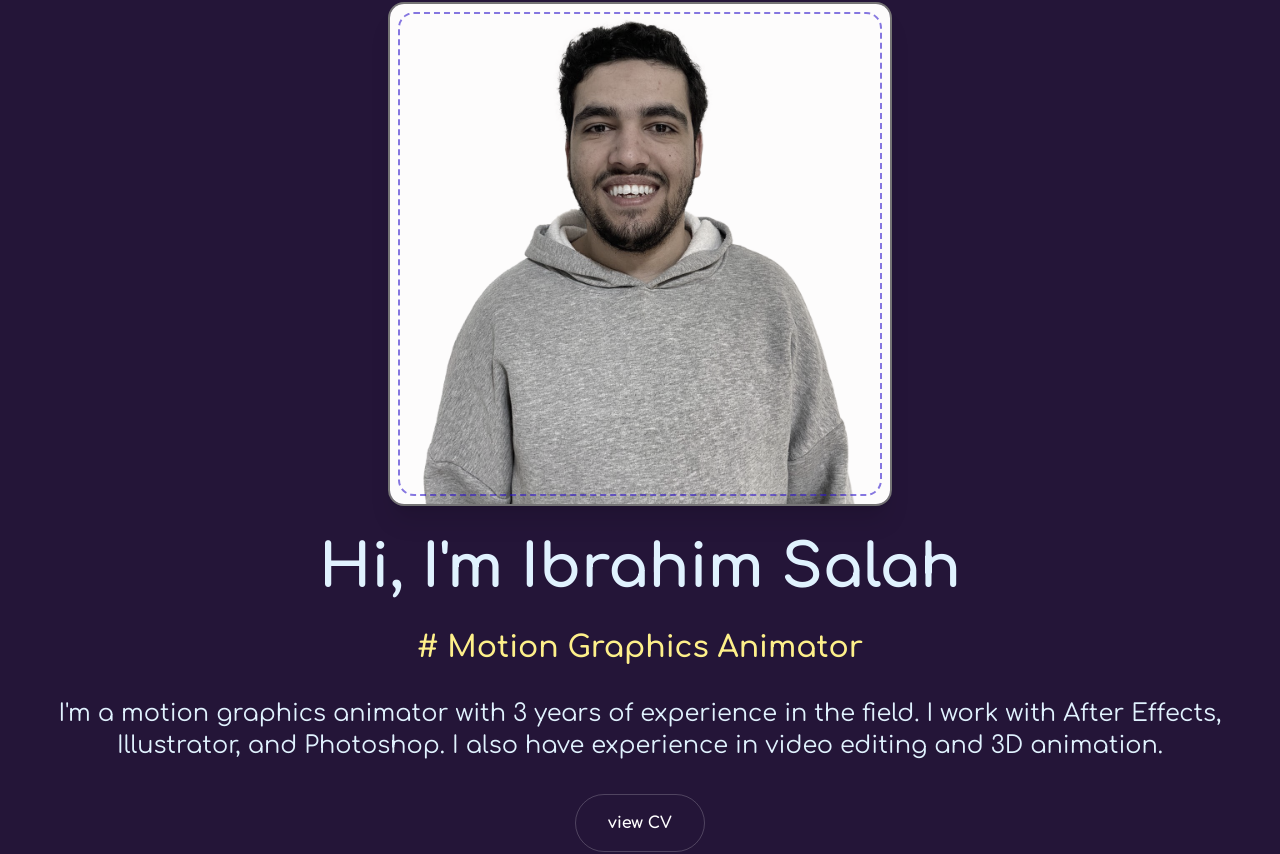
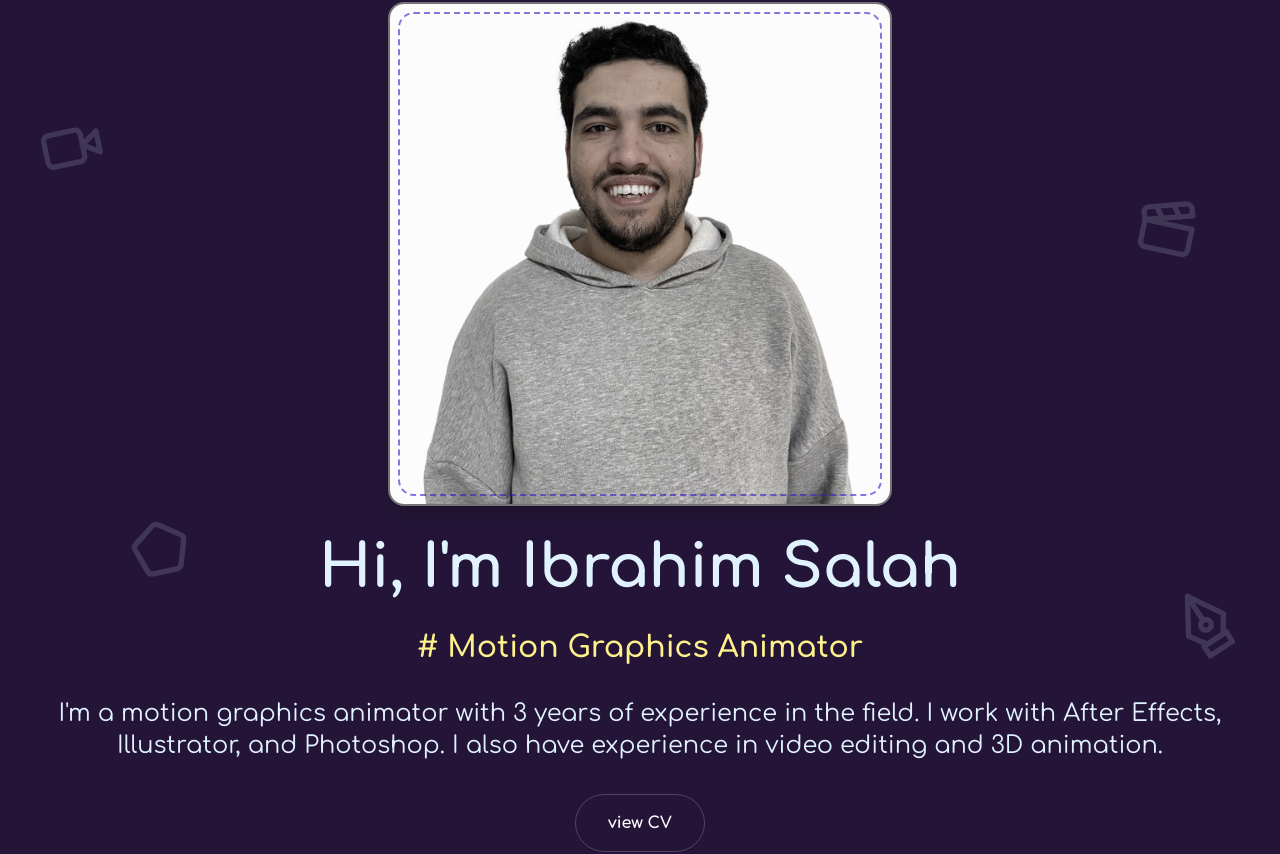
Before and after one commit to drsamiadel/ibrahimsalah, a Next.js app: page / in a window 1280 px wide. Shown: the part 146-1000 px from the top of the page. Built offline with nearby package versions, Linux system fonts and the light colour scheme.

Commit message:
add icons

```diff
--- a/app/_components/hero-section.tsx
+++ b/app/_components/hero-section.tsx
@@ -1,8 +1,13 @@
+import { Clapperboard, PenToolIcon, Pentagon, Video } from "lucide-react";
 import Image from "next/image";
 
 export default function HeroSetion() {
   return (
-    <div id="about" className="max-w-7xl min-w-[300px] mx-auto px-4 flex flex-col gap-4 md:gap-8 justify-center items-center">
+    <div id="about" className="max-w-7xl min-w-[300px] mx-auto px-4 flex flex-col gap-4 md:gap-8 justify-center items-center relative">
+      <Video className="absolute top-1/4 -mt-10 left-10 z-[-1] w-8 h-8 md:w-12 md:h-12 lg:w-16 lg:h-16 opacity-15 -rotate-12" />
+      <Clapperboard className="absolute mt-10 top-1/4 right-20 z-[-1] w-8 h-8 md:w-12 md:h-12 lg:w-16 lg:h-16 opacity-15 rotate-12" />
+      <PenToolIcon className="absolute bottom-1/4 -mb-10 right-10 z-[-1] w-8 h-8 md:w-12 md:h-12 lg:w-16 lg:h-16 opacity-15 rotate-12" />
+      <Pentagon className="absolute bottom-1/4 mb-10 left-32 z-[-1] w-8 h-8 md:w-12 md:h-12 lg:w-16 lg:h-16 opacity-15 -rotate-12" />
       <div className="personal-image mt-8 md:mt-20 rounded-md shadow-xl bounce-top">
         <Image
           src="/assets/personal-image.png"
@@ -25,7 +30,7 @@ export default function HeroSetion() {
       <a
         href="https://drive.google.com/file/d/1Barq_EwXw8inayfzut2piEvLukozJzVU/view?usp=sharing"
         target="_blank"
-        className="bg-violet-400/0 border border-white/20 hover:bg-violet-300 text-white font-bold py-4 px-8 rounded-full transition-all"
+        className="heartbeat bg-violet-400/0 border border-white/20 hover:bg-violet-300 text-white font-bold py-4 px-8 rounded-full transition-all"
       >
         view CV
       </a>
--- a/app/globals.css
+++ b/app/globals.css
@@ -350,6 +350,86 @@ header {
   }
 }
 
+/* ----------------------------------------------
+ * Generated by Animista on 2024-1-23 15:25:8
+ * Licensed under FreeBSD License.
+ * See http://animista.net/license for more info.
+ * w: http://animista.net, t: @cssanimista
+ * ---------------------------------------------- */
+
+/**
+ * ----------------------------------------
+ * animation heartbeat
+ * ----------------------------------------
+ */
+ @-webkit-keyframes heartbeat {
+  from {
+    -webkit-transform: scale(1);
+            transform: scale(1);
+    -webkit-transform-origin: center center;
+            transform-origin: center center;
+    -webkit-animation-timing-function: ease-out;
+            animation-timing-function: ease-out;
+  }
+  10% {
+    -webkit-transform: scale(0.91);
+            transform: scale(0.91);
+    -webkit-animation-timing-function: ease-in;
+            animation-timing-function: ease-in;
+  }
+  17% {
+    -webkit-transform: scale(0.98);
+            transform: scale(0.98);
+    -webkit-animation-timing-function: ease-out;
+            animation-timing-function: ease-out;
+  }
+  33% {
+    -webkit-transform: scale(0.87);
+            transform: scale(0.87);
+    -webkit-animation-timing-function: ease-in;
+            animation-timing-function: ease-in;
+  }
+  45% {
+    -webkit-transform: scale(1);
+            transform: scale(1);
+    -webkit-animation-timing-function: ease-out;
+            animation-timing-function: ease-out;
+  }
+}
+@keyframes heartbeat {
+  from {
+    -webkit-transform: scale(1);
+            transform: scale(1);
+    -webkit-transform-origin: center center;
+            transform-origin: center center;
+    -webkit-animation-timing-function: ease-out;
+            animation-timing-function: ease-out;
+  }
+  10% {
+    -webkit-transform: scale(0.91);
+            transform: scale(0.91);
+    -webkit-animation-timing-function: ease-in;
+            animation-timing-function: ease-in;
+  }
+  17% {
+    -webkit-transform: scale(0.98);
+            transform: scale(0.98);
+    -webkit-animation-timing-function: ease-out;
+            animation-timing-function: ease-out;
+  }
+  33% {
+    -webkit-transform: scale(0.87);
+            transform: scale(0.87);
+    -webkit-animation-timing-function: ease-in;
+            animation-timing-function: ease-in;
+  }
+  45% {
+    -webkit-transform: scale(1);
+            transform: scale(1);
+    -webkit-animation-timing-function: ease-out;
+            animation-timing-function: ease-out;
+  }
+}
 
 
 
@@ -370,3 +450,8 @@ header {
 	-webkit-animation: blink-1 0.6s 0.5s both;
 	        animation: blink-1 0.6s 0.5s both;
 }
+
+.heartbeat {
+	-webkit-animation: heartbeat 10s ease-in-out infinite both;
+	        animation: heartbeat 10s ease-in-out infinite both;
+}
```
